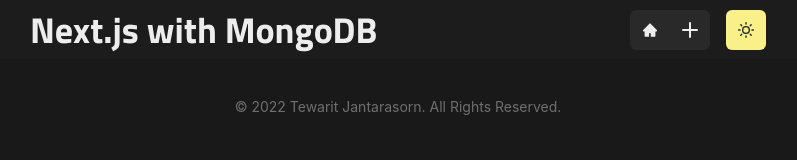
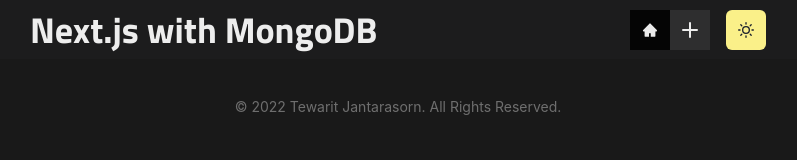
Before and after one commit to nineria/next-mongodb, a Next.js app: page / in a window 1280 px wide. Shown: the top 160 px of the page, without its empty margins (242-1039 px from the left). Built offline with nearby package versions, Linux system fonts and the light colour scheme; no server answers; the database is empty.

Commit message:
feat: Update theme

```diff
--- a/components/navbar.js
+++ b/components/navbar.js
@@ -16,14 +16,20 @@
 
 const LinkItem = ({ path, href, children }) => {
   const active = path === href;
-  const inactiveColor = useColorModeValue('blackAlpha', 'whiteAlpha');
+  const activeTheme = useColorModeValue('blackAlpha.500', 'blackAlpha.800');
+  const inActiveTheme = useColorModeValue('blackAlpha.200', 'whiteAlpha.200');
+  const onHoverTheme = useColorModeValue('blackAlpha.200', 'blackAlpha.400');
   return (
     <NextLink href={href}>
-      <Link
-        // bg={active ? 'pink.600' : undefined}
-        color={active ? 'blackAlpha' : inactiveColor}
-      >
-        {children}
+      <Link color={active ? 'white' : 'whiteAlpha'}>
+        <IconButton
+          icon={children}
+          bgColor={active ? activeTheme : inActiveTheme}
+          _hover={{
+            bgColor: onHoverTheme,
+          }}
+          rounded='none'
+        />
       </Link>
     </NextLink>
   );
@@ -54,23 +60,11 @@
         </NextLink>
         <Center>
           <Box>
-            <LinkItem path={path} href='/home'>
-              <IconButton
-                icon={<AiFillHome />}
-                bgColor={useColorModeValue('blackAlpha.200', 'whiteAlpha.100')}
-                roundedLeft='md'
-                rounded='none'
-              />
+            <LinkItem path={path} href='/'>
+              <AiFillHome />
             </LinkItem>
             <LinkItem path={path} href='/new-meetup'>
-              <IconButton
-                icon={<AddIcon />}
-                bgColor={useColorModeValue('blackAlpha.200', 'whiteAlpha.100')}
-                roundedRight='md'
-                rounded='none'
-              >
-                <AddIcon />
-              </IconButton>
+              <AddIcon />
             </LinkItem>
           </Box>
           <Spacer mx={2} />
--- a/pages/api/new-meetup.js
+++ b/pages/api/new-meetup.js
@@ -19,7 +19,6 @@
         res.status(201).json({ message: 'Inserted to database!' });
       } catch (err) {
         console.log(err);
-        await client.close();
       } finally {
         await client.close();
       }
@@ -28,23 +27,18 @@
 
     case 'DELETE':
       try {
-        const query = { _id: ObjectId(req.body.id) };
+        const query = { _id: ObjectId(req.body._id) };
         const result = await meetupsCollection.deleteOne(query);
 
         if (result.deletedCount === 1) {
-          res
-            .status(202)
-            .json({ message: 'Successfully deleted one document.' });
+          res.status(202).json({ message: 'Successfully deleted!' });
         } else {
-          res
-            .status(204)
-            .json({
-              message: 'No documents matched the query. Deleted 0 documents!',
-            });
+          res.status(204).json({
+            message: `No documents matched the ${query}. Deleted 0 documents!`,
+          });
         }
       } catch (err) {
         console.log(err);
-        await client.close();
       } finally {
         await client.close();
       }
--- a/pages/index.js
+++ b/pages/index.js
@@ -3,7 +3,7 @@
 import Head from 'next/head';
 import MeetupList from '../components/meetup/MeetupList';
 
-export default function Home(props) {
+export default function HomePage(props) {
   return (
     <>
       <Container maxW='container.sm'>
```
Also changed, not shown: components/meetup/MeetupDetail.js (+62 -7 lines).
